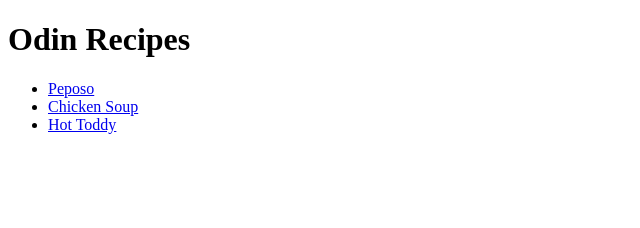
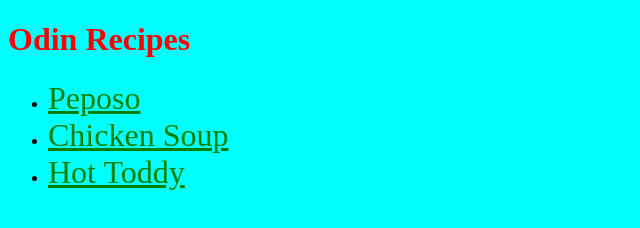
Before and after one commit to acbolte/odin-recipes, a plain HTML site: page index.html in a window 1280 px wide. Shown: the whole page, without its empty margins (0-640 px from the left). Drawn offline with Linux system fonts and the light colour scheme.

Commit message:
add style.css and edit index.html

```diff
--- a/index.html
+++ b/index.html
@@ -3,13 +3,14 @@
     <head>
         <title>Odin Recipes</title>
         <meta charset="UTF-8">
+        <link rel="stylesheet" href="style.css" />
     </head>
     <body>
         <h1>Odin Recipes</h1>
         <ul>
-            <li><a href="recipes/peposo.html">Peposo</a></li>
-            <li><a href="recipes/chickensoup.html">Chicken Soup</a></li>
-            <li><a href="recipes/hottoddy.html">Hot Toddy</a></li>
+            <li><a class="links" href="recipes/peposo.html">Peposo</a></li>
+            <li><a class="links" href="recipes/chickensoup.html">Chicken Soup</a></li>
+            <li><a class="links" href="recipes/hottoddy.html">Hot Toddy</a></li>
         </ul>
     </body>
 </html>
--- /dev/null
+++ b/style.css
@@ -0,0 +1,12 @@
+* {
+    background-color: aqua;
+}
+
+h1 {
+    color: red;
+}
+
+.links {
+    color: green;
+    font-size: xx-large;
+}
```
